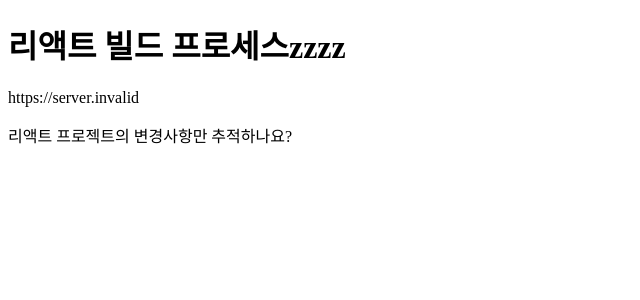
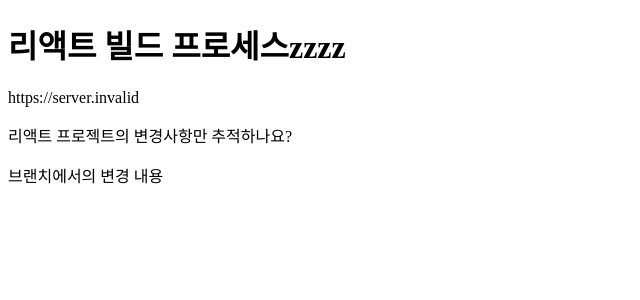
Before and after one commit to suehwanBoo/Frontend-Playground, a React (Vite) app in the folder deploy-react/: page / in a window 1280 px wide. Shown: the top 300 px of the page, without its empty margins (0-640 px from the left). Built offline with nearby package versions, Linux system fonts and the light colour scheme; no server answers.

Commit message:
test : 브랜치 변경사항

```diff
--- a/deploy-react/src/App.jsx
+++ b/deploy-react/src/App.jsx
@@ -5,6 +5,7 @@ function App() {
       <h1>리액트 빌드 프로세스zzzz</h1>
       {key}
       <p>리액트 프로젝트의 변경사항만 추적하나요?</p>
+      <p>브랜치에서의 변경 내용</p>
     </>
   );
 }
```
